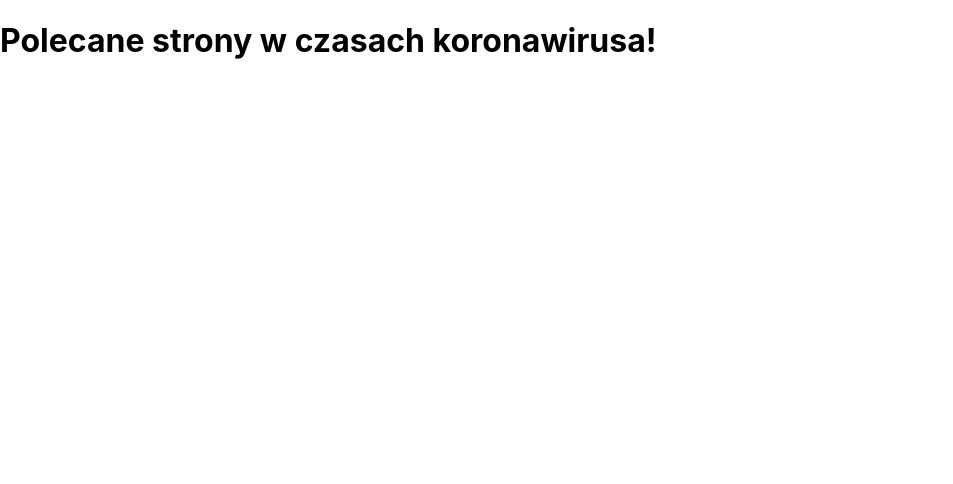
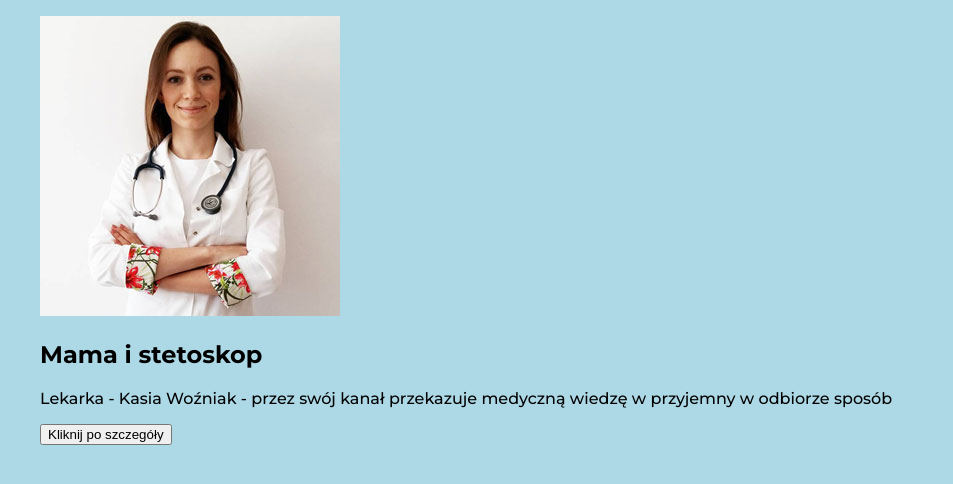
Before and after one commit to Anna-Jasica/Coronavirus, a React (Create React App) app in the folder react-test-create-react-app/: page / in a window 1280 px wide. Shown: the top 484 px of the page, without its empty margins (0-953 px from the left). Built offline with nearby package versions, Linux system fonts and the light colour scheme.

Commit message:
create listwrapper

```diff
--- a/react-test-create-react-app/src/App.css
+++ /dev/null
@@ -1,38 +0,0 @@
-.App {
-  text-align: center;
-}
-
-.App-logo {
-  height: 40vmin;
-  pointer-events: none;
-}
-
-@media (prefers-reduced-motion: no-preference) {
-  .App-logo {
-    animation: App-logo-spin infinite 20s linear;
-  }
-}
-
-.App-header {
-  background-color: #282c34;
-  min-height: 100vh;
-  display: flex;
-  flex-direction: column;
-  align-items: center;
-  justify-content: center;
-  font-size: calc(10px + 2vmin);
-  color: white;
-}
-
-.App-link {
-  color: #61dafb;
-}
-
-@keyframes App-logo-spin {
-  from {
-    transform: rotate(0deg);
-  }
-  to {
-    transform: rotate(360deg);
-  }
-}
--- a/react-test-create-react-app/src/App.js
+++ b/react-test-create-react-app/src/App.js
@@ -1,9 +1,10 @@
 import React from "react";
-import "./App.css";
+import "./index.css";
+import ListWrapper from "../src/components/ListWrapper/ListWrapper";
 
 const App = ({ content }) => (
     <div>
-        <h1>{content}</h1>
+        <ListWrapper />
     </div>
 );
 
--- /dev/null
+++ b/react-test-create-react-app/src/components/ListWrapper/ListItem/ListItem.css
@@ -0,0 +1,13 @@
+.listItem__wrapper {
+    list-style: none;
+    padding: 0;
+    margin: 0;
+}
+
+.listItem__image {}
+
+.listItem__name {}
+
+.listItem__description {}
+
+.listItem__button {}
--- /dev/null
+++ b/react-test-create-react-app/src/components/ListWrapper/ListItem/ListItem.js
@@ -0,0 +1,19 @@
+import React from "react";
+import "./ListItem.css";
+import mamaIStetoskopImage from "../../../assets/images/mamaistetoskop.jpg";
+
+const ListItem = () => (
+    <li className="listItem__wrapper">
+        <img src={mamaIStetoskopImage} className="listItem__image" alt="" />
+        <div>
+            <h2 className="listItem__name">Mama i stetoskop</h2>
+            <p className="listItem__description">
+                Lekarka - Kasia Woźniak - przez swój kanał przekazuje medyczną
+                wiedzę w przyjemny w odbiorze sposób
+            </p>
+            <button className="listItem__button">Kliknij po szczegóły</button>
+        </div>
+    </li>
+);
+
+export default ListItem;
--- /dev/null
+++ b/react-test-create-react-app/src/components/ListWrapper/ListWrapper.js
@@ -0,0 +1,10 @@
+import React from "react";
+import ListItem from "../ListWrapper/ListItem/ListItem";
+
+const ListWrapper = () => (
+    <ul>
+        <ListItem />
+    </ul>
+);
+
+export default ListWrapper;
--- a/react-test-create-react-app/src/index.css
+++ b/react-test-create-react-app/src/index.css
@@ -1,13 +1,15 @@
+@import url('https://fonts.googleapis.com/css2?family=Montserrat:wght@300;500;700&display=swap');
+
+*,
+*::before,
+*::after {
+  box-sizing: border-box;
+}
+
+
 body {
   margin: 0;
-  font-family: -apple-system, BlinkMacSystemFont, 'Segoe UI', 'Roboto', 'Oxygen',
-    'Ubuntu', 'Cantarell', 'Fira Sans', 'Droid Sans', 'Helvetica Neue',
-    sans-serif;
-  -webkit-font-smoothing: antialiased;
-  -moz-osx-font-smoothing: grayscale;
+  padding: 0;
+  font-family: 'Montserrat', sans-serif;
+  background-color: lightblue;
 }
-
-code {
-  font-family: source-code-pro, Menlo, Monaco, Consolas, 'Courier New',
-    monospace;
-}
```
